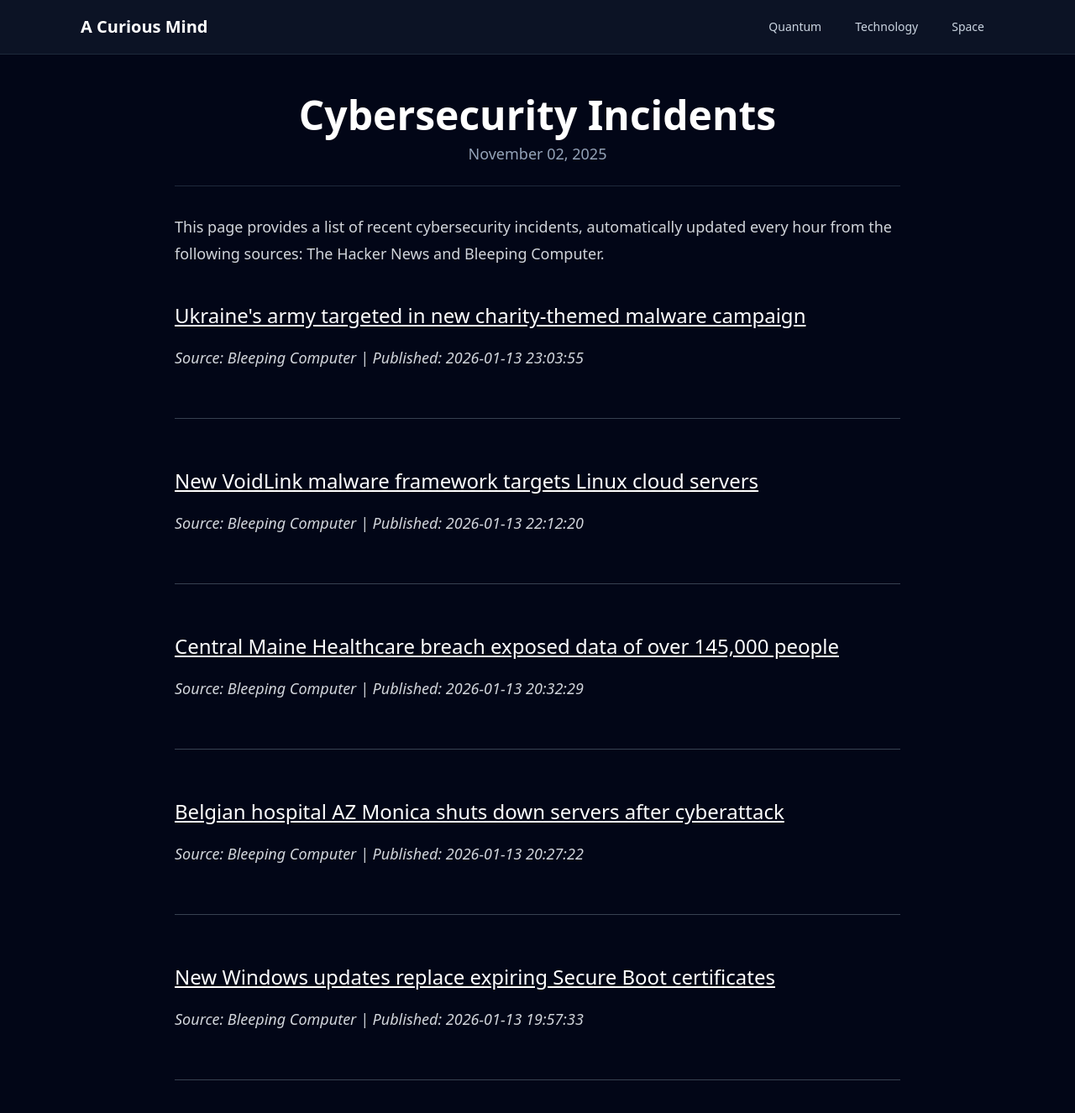
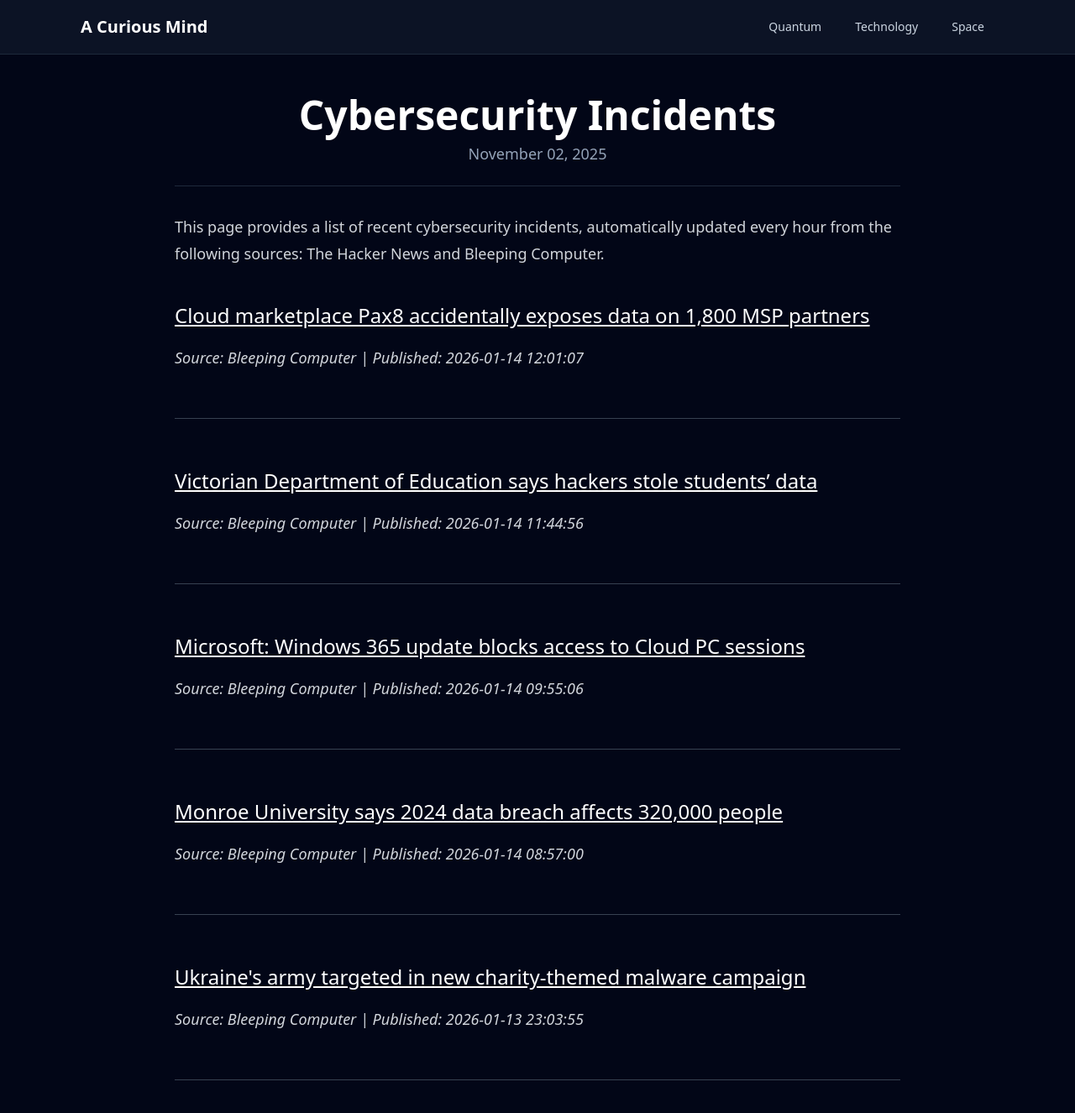
Before and after one commit to onehl7/onehl7.github.io, a Jekyll site: the page built from _posts/2025-11-02-cybersecurity-incidents.md, in a window 1280 px wide and 1400 px high. Shown: the top 1326 px of the window at 84% size. Built offline with Jekyll 4.4.1, drawn with Linux system fonts in a browser that asks for light colours; nearby versions of some CDN libraries.

Commit message:
Update news data

```diff
--- a/_data/news.json
+++ b/_data/news.json
@@ -1,32 +1,32 @@
 [
+  {
+    "source": "Bleeping Computer",
+    "title": "Cloud marketplace Pax8 accidentally exposes data on 1,800 MSP partners",
+    "link": "https://www.bleepingcomputer.com/news/security/cloud-marketplace-pax8-accidentally-exposes-data-on-1-800-msp-partners/",
+    "published": "2026-01-14 12:01:07"
+  },
+  {
+    "source": "Bleeping Computer",
+    "title": "Victorian Department of Education says hackers stole students\u2019 data",
+    "link": "https://www.bleepingcomputer.com/news/security/victorian-department-of-education-notifies-parents-of-data-breach/",
+    "published": "2026-01-14 11:44:56"
+  },
+  {
+    "source": "Bleeping Computer",
+    "title": "Microsoft: Windows 365 update blocks access to Cloud PC sessions",
+    "link": "https://www.bleepingcomputer.com/news/microsoft/microsoft-windows-365-update-blocks-access-to-cloud-pc-sessions/",
+    "published": "2026-01-14 09:55:06"
+  },
+  {
+    "source": "Bleeping Computer",
+    "title": "Monroe University says 2024 data breach affects 320,000 people",
+    "link": "https://www.bleepingcomputer.com/news/security/monroe-university-says-2024-data-breach-affects-320-000-people/",
+    "published": "2026-01-14 08:57:00"
+  },
   {
     "source": "Bleeping Computer",
     "title": "Ukraine's army targeted in new charity-themed malware campaign",
     "link": "https://www.bleepingcomputer.com/news/security/ukraines-army-targeted-in-new-charity-themed-malware-campaign/",
     "published": "2026-01-13 23:03:55"
-  },
-  {
-    "source": "Bleeping Computer",
-    "title": "New VoidLink malware framework targets Linux cloud servers",
-    "link": "https://www.bleepingcomputer.com/news/security/new-voidlink-malware-framework-targets-linux-cloud-servers/",
-    "published": "2026-01-13 22:12:20"
-  },
-  {
-    "source": "Bleeping Computer",
-    "title": "Central Maine Healthcare breach exposed data of over 145,000 people",
-    "link": "https://www.bleepingcomputer.com/news/security/central-maine-healthcare-breach-exposed-data-of-over-145-000-people/",
-    "published": "2026-01-13 20:32:29"
-  },
-  {
-    "source": "Bleeping Computer",
-    "title": "Belgian hospital AZ Monica shuts down servers after cyberattack",
-    "link": "https://www.bleepingcomputer.com/news/security/belgian-hospital-az-monica-shuts-down-servers-after-cyberattack/",
-    "published": "2026-01-13 20:27:22"
-  },
-  {
-    "source": "Bleeping Computer",
-    "title": "New Windows updates replace expiring Secure Boot certificates",
-    "link": "https://www.bleepingcomputer.com/news/security/microsoft-rolls-out-new-secure-boot-certificates-for-windows-devices/",
-    "published": "2026-01-13 19:57:33"
   }
 ]
```
